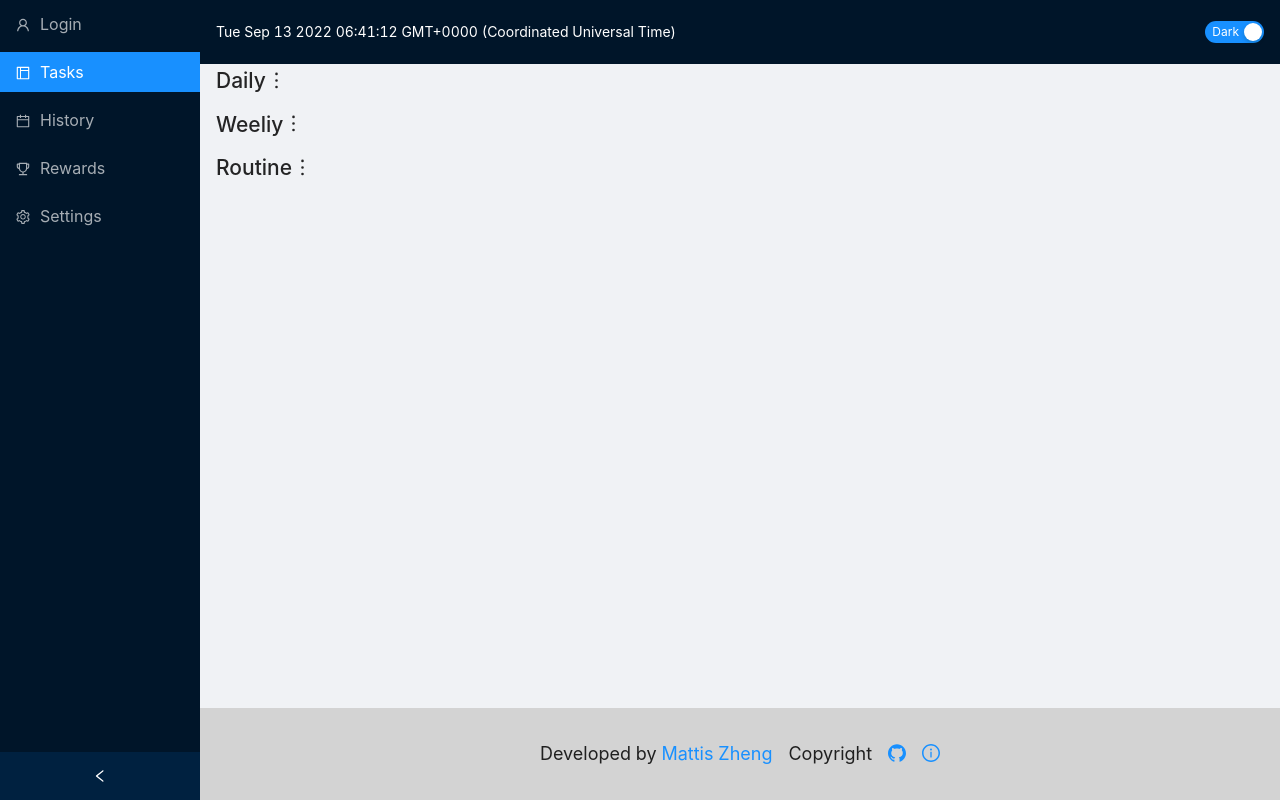
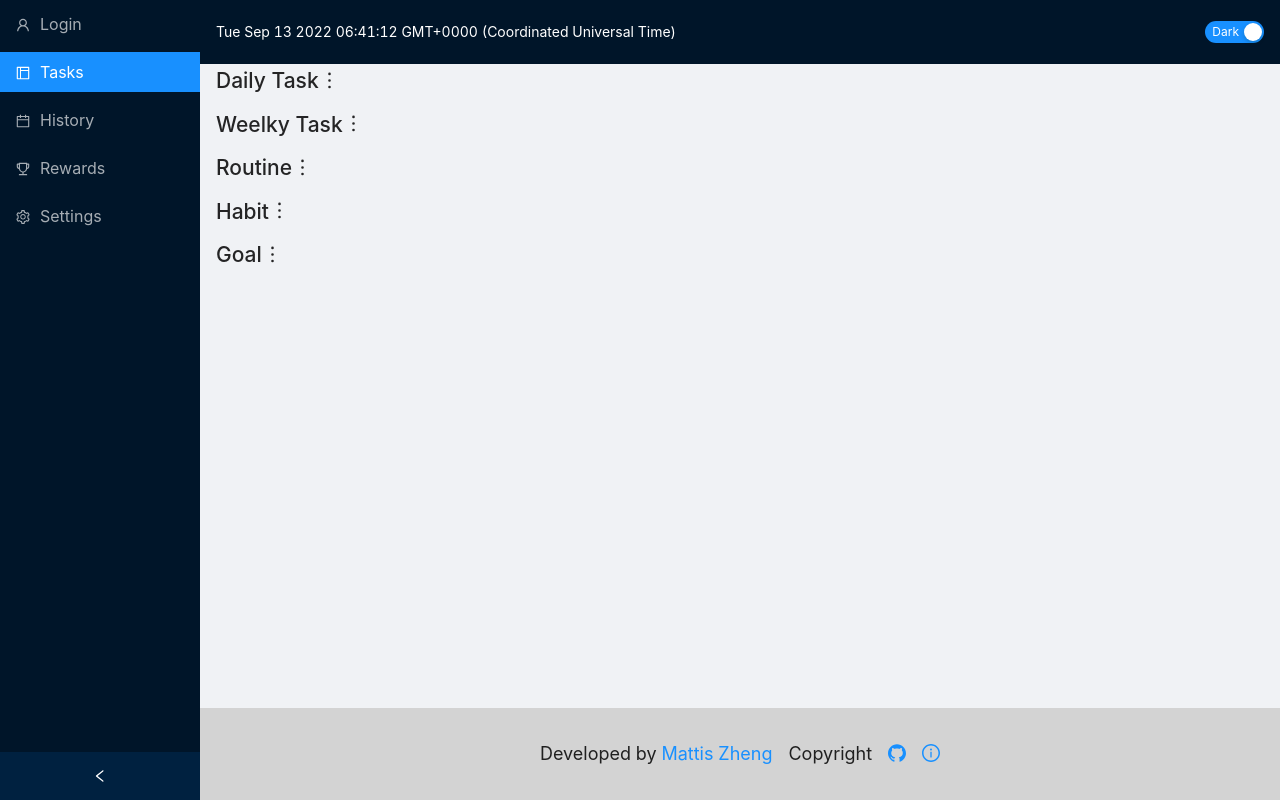
Before and after one commit to MattisZheng/sisyphus_stone, a React (Vite) app: page / in a window 1280 px wide. Built offline with nearby package versions, Linux system fonts and the light colour scheme.

Commit message:
update tasks layout

```diff
--- a/src/components/Daily.jsx
+++ b/src/components/Daily.jsx
@@ -6,7 +6,7 @@ import Draggable from "./Draggable";
 
 const Daily = () => {
   return (
-    <Draggable title="Daily">
+    <Draggable title="Daily Task">
       <div>
         <Task />
       </div>
--- /dev/null
+++ b/src/components/Goals.jsx
@@ -0,0 +1,13 @@
+import React from "react";
+import Draggable from "./Draggable";
+import Goal from "./Goal";
+
+const Goals = () => {
+  return (
+    <Draggable title="Goal">
+      <Goal />
+    </Draggable>
+  );
+};
+
+export default Goals;
--- /dev/null
+++ b/src/components/Habits.jsx
@@ -0,0 +1,13 @@
+import React from "react";
+import Draggable from "./Draggable";
+import Habit from "./Habit";
+
+const Habits = () => {
+  return (
+    <Draggable title="Habit">
+      <Habit />
+    </Draggable>
+  );
+};
+
+export default Habits;
--- a/src/components/Routine.jsx
+++ b/src/components/Routine.jsx
@@ -1,10 +1,7 @@
-import React from 'react'
-import Draggable from './Draggable'
+import React from "react";
 
 const Routine = () => {
-  return (
-    <Draggable title="Routine">Routine</Draggable>
-  )
-}
+  return <div>Routine</div>;
+};
 
-export default Routine
+export default Routine;
--- /dev/null
+++ b/src/components/Routines.jsx
@@ -0,0 +1,9 @@
+import React from "react";
+import Draggable from "./Draggable";
+import Routine from "./Routine";
+
+const Routines = () => {
+  return <Draggable title="Routine"><Routine/></Draggable>;
+};
+
+export default Routines;
--- a/src/components/Weekly.jsx
+++ b/src/components/Weekly.jsx
@@ -6,7 +6,7 @@ import { MoreOutlined } from "@ant-design/icons";
 
 const Weekly = () => {
   return (
-    <Draggable title="Weeliy">
+    <Draggable title="Weelky Task">
       <div>
         <Task />
       </div>
--- a/src/routes/Tasks.jsx
+++ b/src/routes/Tasks.jsx
@@ -1,13 +1,17 @@
 import Daily from "../components/Daily";
 import Weekly from "../components/Weekly";
-import Routine from "../components/Routine";
+import Routines from "../components/Routines";
+import Habits from "../components/Habits";
+import Goals from "../components/Goals";
 
 const Tasks = () => {
   return (
     <div>
       <Daily />
       <Weekly />
-      <Routine />
+      <Routines />
+      <Habits />
+      <Goals />
     </div>
   );
 };
```
